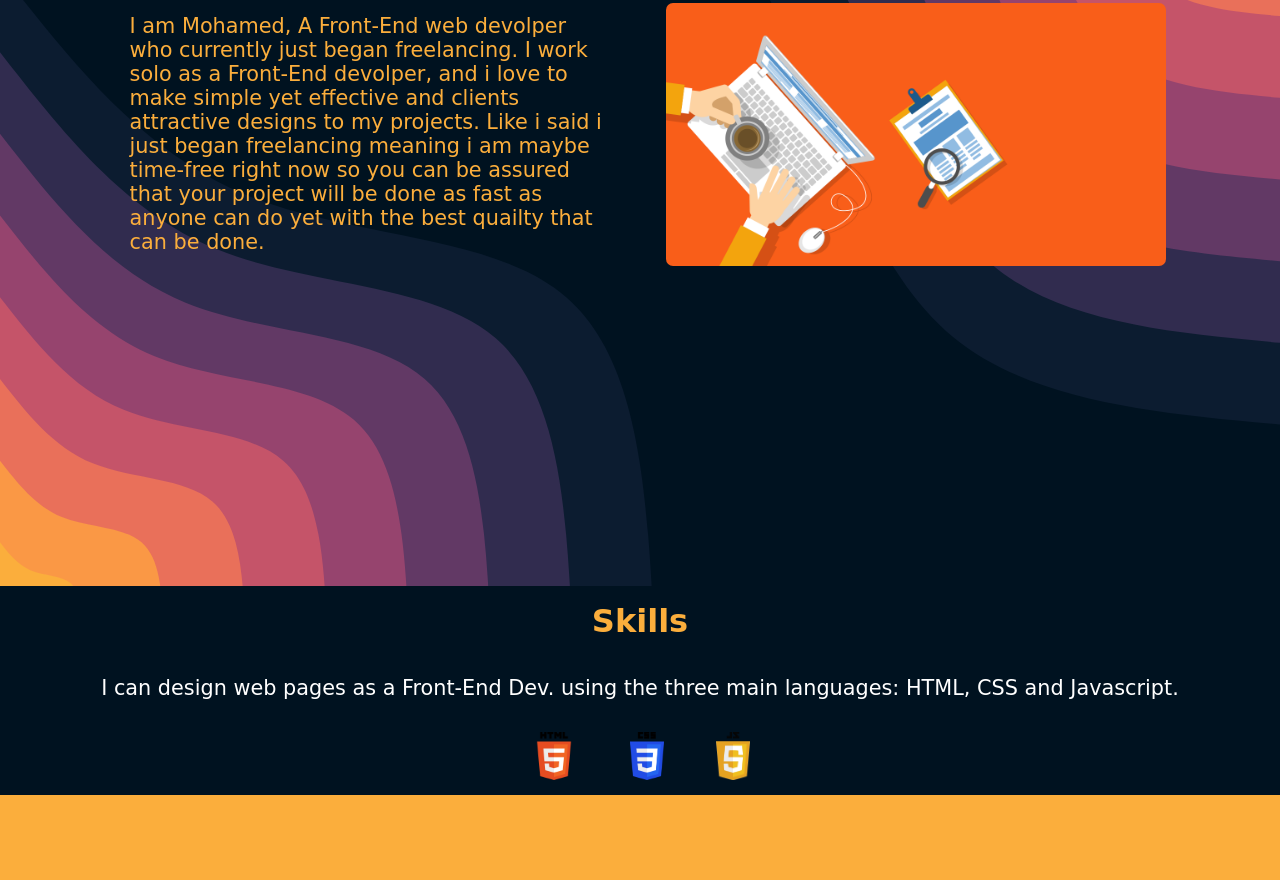
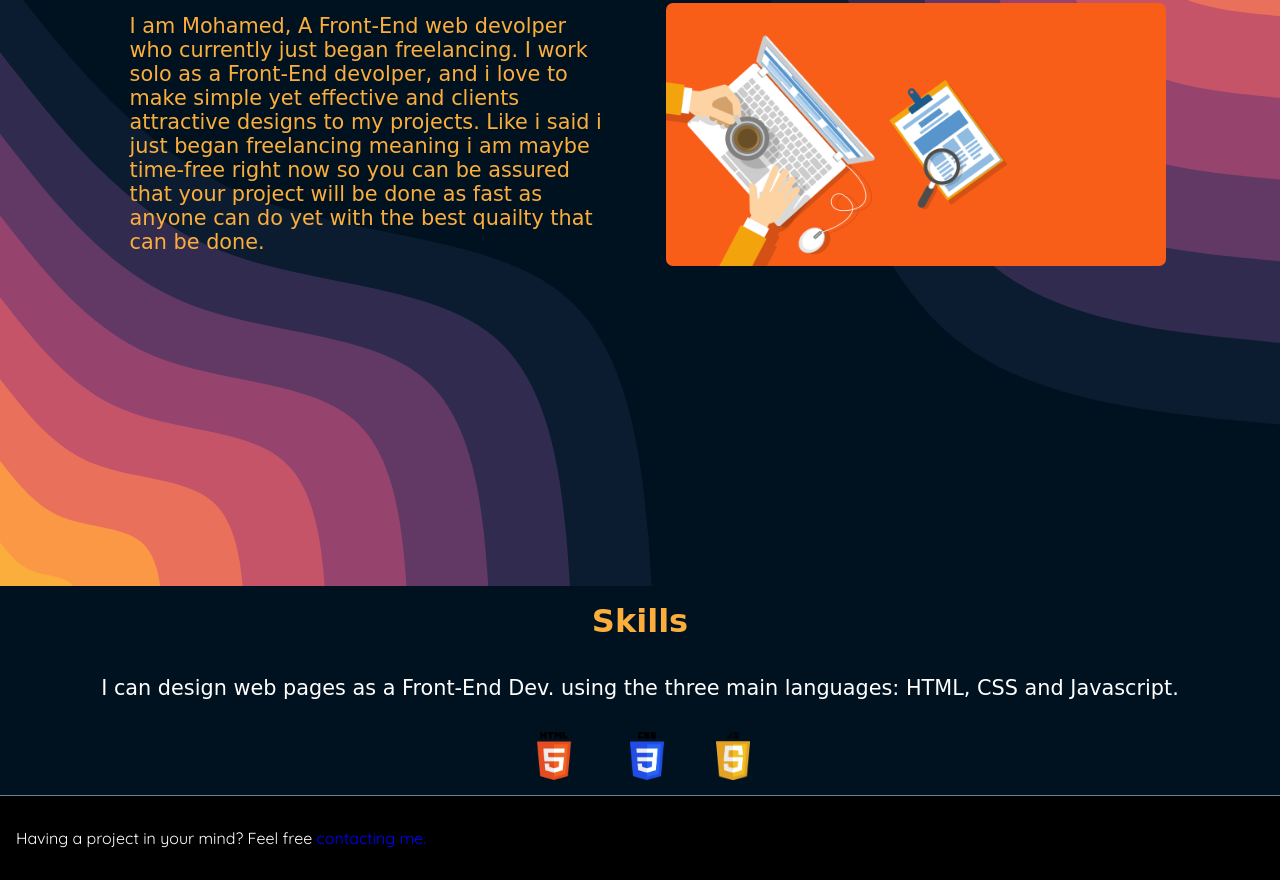
Before and after one commit to MohamedRazzaq208/My-Portflio, a plain HTML site: page index.html in a window 1280 px wide. Shown: the part 229-1109 px from the top of the page. Before the commit the page ends 1024 px from the top, so only its background shows below. Drawn offline with Linux system fonts and the light colour scheme.

Commit message:
Footer completed

```diff
--- a/Resources/style.css
+++ b/Resources/style.css
@@ -147,6 +147,24 @@ nav ul li :hover{
     padding: 0.7rem 1.5rem;
 }
 
+/** Footer **/
+footer {
+    position: relative;
+    top: 30rem;
+    background-color: black;
+    font-family: 'Quicksand', sans-serif;
+    font-size: 1rem;
+    border-top: solid 1px slategrey;
+    padding: 2rem 1rem;
+}
+
+footer span {
+    color: blue;
+}
+
+footer p a {
+    text-decoration: none;
+}
 
 /** Media Queries **/
 
--- a/index.html
+++ b/index.html
@@ -60,6 +60,9 @@
             </div>
         </section>
     </main>
+    <footer>
+        <p>Having a project in your mind? Feel free <a href="contact.html"><span>contacting me.</span></a></p>
+    </footer>
     <script src="./Resources/main.js"></script>
 </body>
 </html>
```
